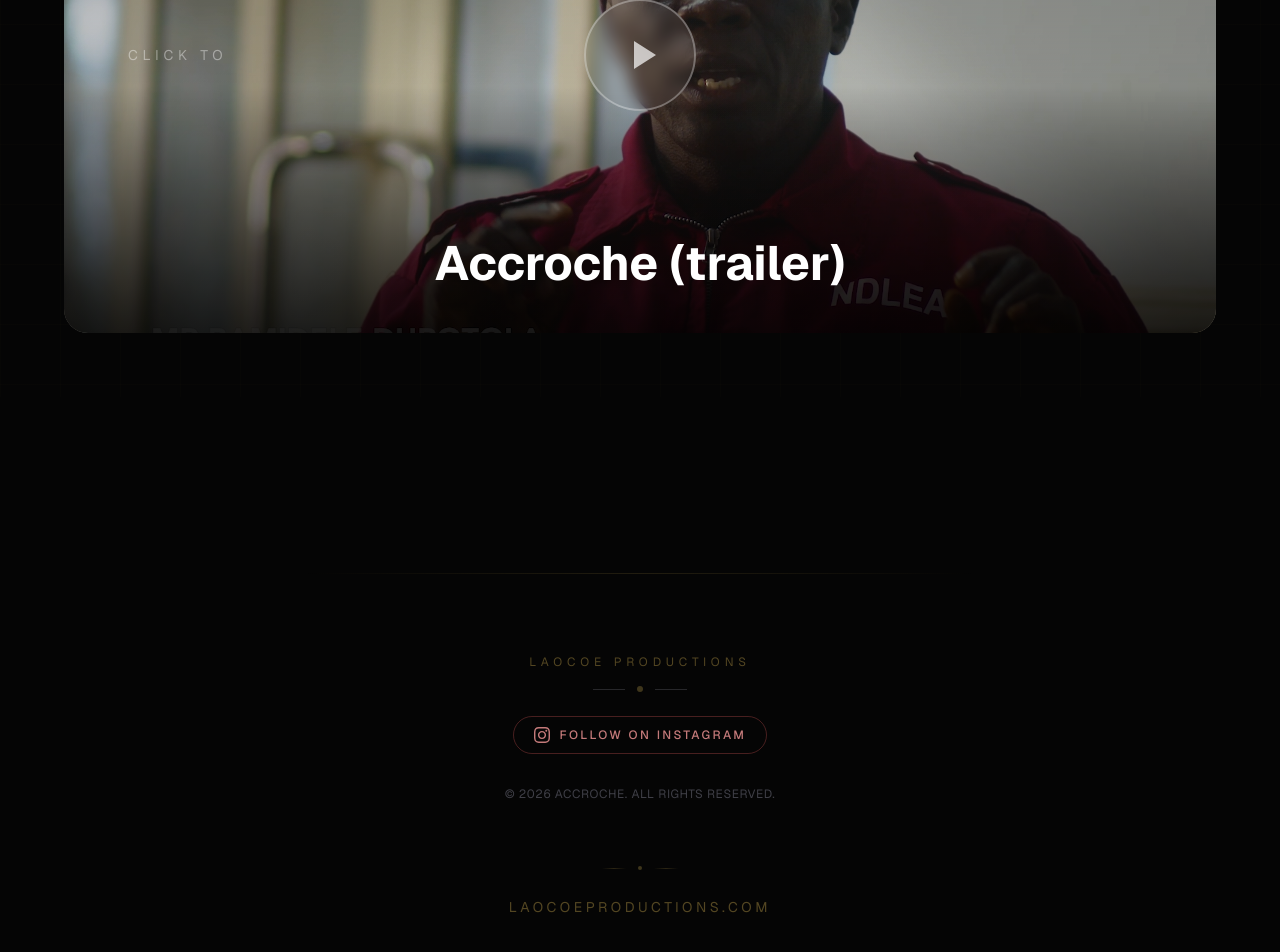
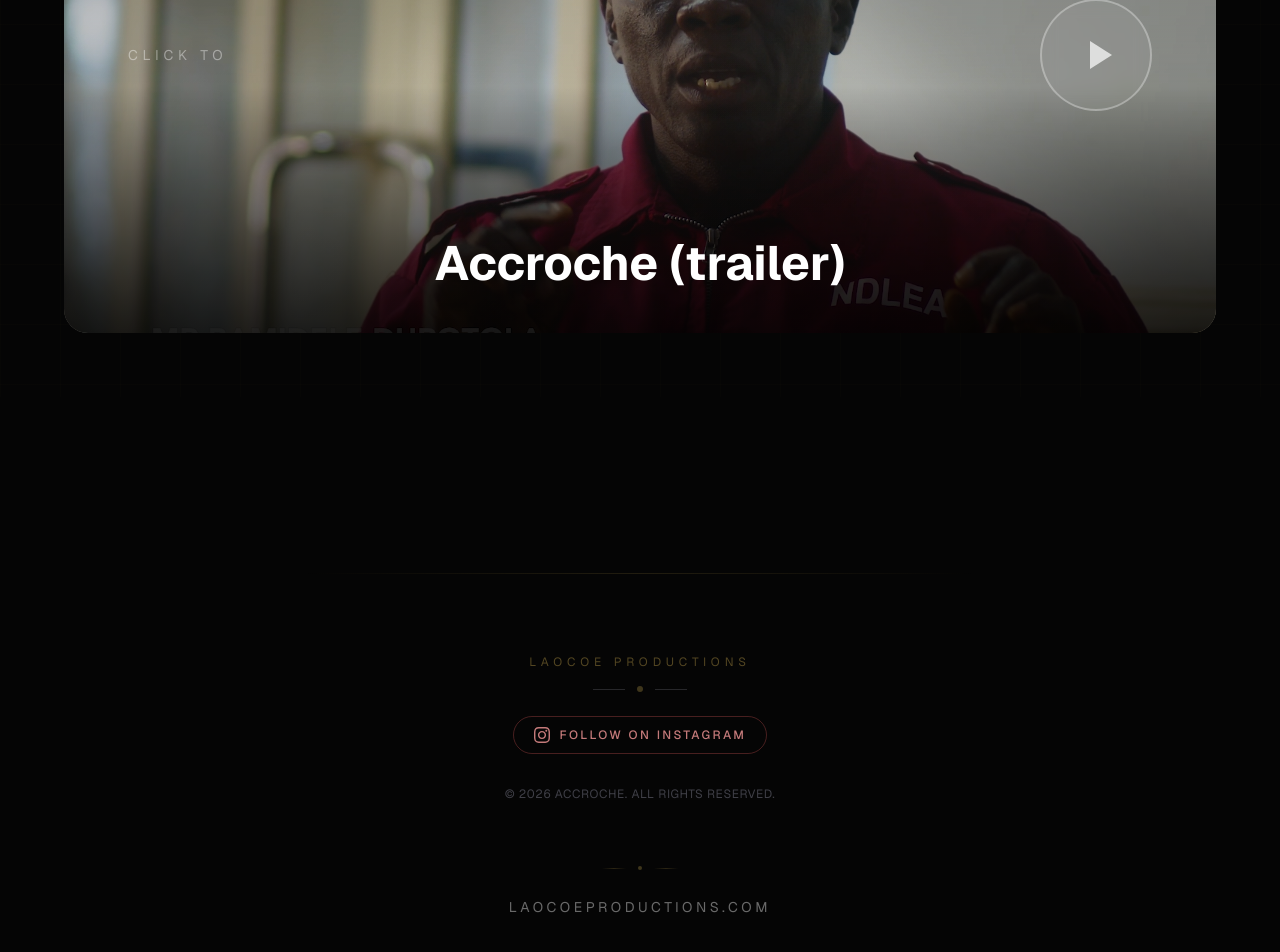
Before and after one commit to smartedgemediaco-creator/accroche-the-movie, a Next.js app: page / in a window 1280 px wide. Shown: the part 1236-2188 px from the top of the page. Built offline with nearby package versions, Linux system fonts and the light colour scheme.

Commit message:
Move play button far right, make laocoeproductions text white

```diff
--- a/src/app/page.tsx
+++ b/src/app/page.tsx
@@ -47,7 +47,7 @@ export default function Home() {
           href="https://laocoeproductions.com/"
           target="_blank"
           rel="noopener noreferrer"
-          className="inline-flex items-center gap-2 text-xs md:text-sm tracking-[0.25em] uppercase text-[#c8a84e]/40 hover:text-[#c8a84e] transition-all duration-500 group"
+          className="inline-flex items-center gap-2 text-xs md:text-sm tracking-[0.25em] uppercase text-white/40 hover:text-white transition-all duration-500 group"
         >
           <span className="w-0 group-hover:w-6 h-px bg-[#c8a84e]/50 transition-all duration-500" />
           laocoeproductions.com
--- a/src/components/MovieSection.tsx
+++ b/src/components/MovieSection.tsx
@@ -113,20 +113,15 @@ function MovieCard({ title, videoUrl, onPlay, index }: {
         <div className="absolute inset-0 bg-gradient-to-b from-black/30 via-transparent to-black/30" />
 
         <div className="absolute inset-0 flex items-center px-6 md:px-10 lg:px-16 pb-12 md:pb-16">
-          <div className="flex w-full items-center">
-            <div className="flex-1 text-left">
+          <div className="flex w-full items-center justify-between">
             <p className="text-xs md:text-sm tracking-[0.35em] uppercase text-white/40 group-hover:text-[#c8a84e]/70 transition-colors duration-500">
               Click to
             </p>
-            </div>
-            <div className="flex-1 flex justify-center">
             <div className="w-20 h-20 md:w-28 md:h-28 rounded-full border-2 border-white/30 flex items-center justify-center transition-all duration-500 group-hover:border-[#c8a84e] group-hover:bg-[#c8a84e]/15 group-hover:scale-110 group-hover:shadow-[0_0_100px_rgba(200,168,78,0.3)] backdrop-blur-sm bg-white/5">
               <span className="text-white/70 group-hover:text-[#c8a84e] transition-colors duration-500">
                 <PlayIcon />
               </span>
             </div>
-            </div>
-            <div className="flex-1" />
           </div>
         </div>
 
```
Lines whose indentation alone changed are shown as unchanged.
